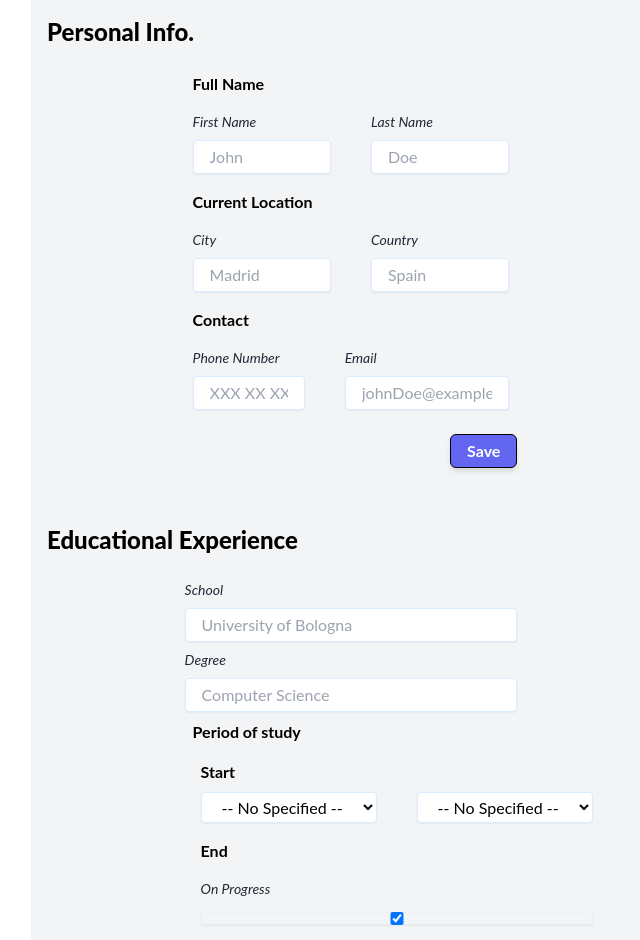
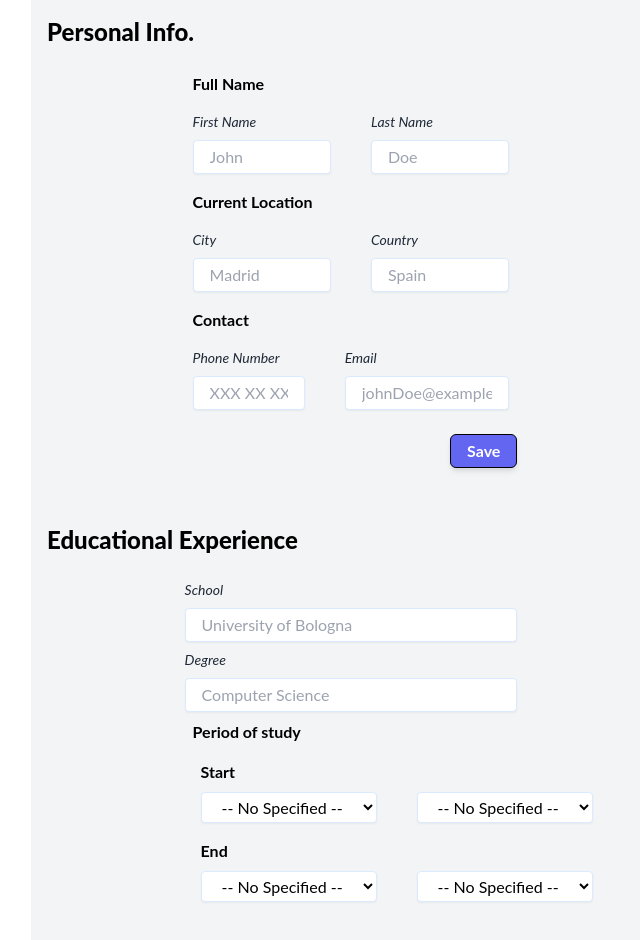
Before and after one commit to JNFussion/cv-application, a React (Create React App) app: page / in a window 1280 px wide. Shown: the top 940 px of the page, without its empty margins (289-929 px from the left). Built offline with nearby package versions, Linux system fonts and the light colour scheme.

Commit message:
add diferent formats to dates

```diff
--- a/src/components/educationInformation.js
+++ b/src/components/educationInformation.js
@@ -7,6 +7,8 @@ import { faEdit, faTrash } from "@fortawesome/free-solid-svg-icons";
 import { faPlusSquare } from "@fortawesome/free-regular-svg-icons";
 import { getMonth, getYear } from "date-fns";
 import List from "./list";
+import isEqual from "date-fns/isEqual";
+import lastDayOfYear from "date-fns/lastDayOfYear";
 
 export const ActionsContext = React.createContext({
   id: "",
@@ -96,12 +98,22 @@ class EducationInformation extends Component {
       return obj;
     }, {});
 
+    if (dateVal.year === "-1" && dateVal.month === "-1") {
+      return new Date();
+    }
+
+    if (dateVal.year !== "" && dateVal.month === "") {
+      return new Date(dateVal.year, 11, 31);
+    }
+
+    if (dateVal.year === "" && dateVal.month !== "") {
+      return new Date(getYear(new Date()), dateVal.month);
+    }
+
     if (dateVal.year !== "" && dateVal.month !== "") {
       return new Date(dateVal.year, dateVal.month);
     }
   }
-
-  getDateMonth(dates) {}
 
   addEducation(e) {
     e.preventDefault();
--- a/src/components/educationInformationField.js
+++ b/src/components/educationInformationField.js
@@ -1,17 +1,29 @@
-import { format, isEqual } from "date-fns";
+import { format, isEqual, isToday, isValid, lastDayOfYear } from "date-fns";
 import { Component } from "react";
 import ActionButton from "./actionButton";
 
 class EducationInformationField extends Component {
+  constructor(props) {
+    super(props);
+
+    this.state = { actionBtnTypes: ["edit", "delete"] };
+  }
+
   timePeriodFormatted(date) {
-    if (isEqual(date, new Date("", ""))) {
+    if (!isValid(date)) {
+      return "Unknown";
+    }
+    if (isToday(date)) {
       return "Present";
     }
+    if (isEqual(lastDayOfYear(date), date)) {
+      return format(date, "yyyy");
+    }
+
     return format(date, "MM-yyyy");
   }
 
   render() {
-    const actionBtnTypes = ["edit", "delete"];
     return (
       <li className="flex justify-between m-2 px-4 py-2 border border-solid border-blue-200 rounded-md bg-gray-200">
         <article>
@@ -28,7 +40,7 @@ class EducationInformationField extends Component {
           <p className="px-1 text-sm font-light">{this.props.item.school}</p>
         </article>
         <div className="flex items-start gap-2">
-          {actionBtnTypes.map((type) => (
+          {this.state.actionBtnTypes.map((type) => (
             <ActionButton btnType={type} id={this.props.item.id} />
           ))}
         </div>
--- a/src/components/group.js
+++ b/src/components/group.js
@@ -1,3 +1,4 @@
+import { lastDayOfYear } from "date-fns";
 import { Component } from "react";
 import uniqid from "uniqid";
 import { capitalize, getSelectType } from "../util";
@@ -5,19 +6,6 @@ import Input from "./input";
 import Select from "./select";
 
 class Group extends Component {
-  constructor(props) {
-    super(props);
-    this.state = { timePeriodCompleted: this.props.timePeriodCompleted };
-
-    this.toggleTimePeriodCompleted = this.toggleTimePeriodCompleted.bind(this);
-  }
-
-  toggleTimePeriodCompleted() {
-    this.setState((prevState) => ({
-      timePeriodCompleted: !prevState.timePeriodCompleted,
-    }));
-  }
-
   getGroupName(str) {
     return str.slice(0, str.search(/[A-Z]/));
   }
@@ -61,11 +49,7 @@ class Group extends Component {
         <fieldset className="group-control field-container gap-0 block flex-wrap">
           <legend>{this.props.group.name}</legend>
           {subGroups.map((group) => (
-            <Group
-              key={group.id}
-              group={group}
-              timePeriodCompleted={this.state.timePeriodCompleted}
-            />
+            <Group key={group.id} group={group} />
           ))}
         </fieldset>
       );
@@ -75,44 +59,17 @@ class Group extends Component {
       <fieldset className={"group-control field-container"}>
         <legend>{capitalize(this.props.group.name)}</legend>
         {this.props.group.fields.map((field) => {
-          if (this.state.timePeriodCompleted) {
-            if (field.name === "endDate.month") {
-              return undefined;
-            }
-            if (field.type && field.name.startsWith("startDate")) {
-              return (
-                <Select
-                  key={field.id}
-                  name={field.name}
-                  type={getSelectType(field.name)}
-                  value={field.value}
-                />
-              );
-            }
-
+          if (field.type && field.type === "select") {
             return (
-              <Input
+              <Select
                 key={field.id}
-                field={{
-                  type: "checkbox",
-                  labelText: "On Progress",
-                  name: "endDate",
-                }}
-                toggleTimePeriodCompleted={this.toggleTimePeriodCompleted}
+                name={field.name}
+                type={getSelectType(field.name)}
+                value={field.value}
               />
             );
-          } else {
-            if (field.type && field.type === "select") {
-              return (
-                <Select
-                  key={field.id}
-                  name={field.name}
-                  type={getSelectType(field.name)}
-                  value={field.value}
-                />
-              );
-            }
           }
+
           return <Input key={field.id} field={field} />;
         })}
       </fieldset>
--- a/src/components/input.js
+++ b/src/components/input.js
@@ -10,7 +10,6 @@ class Input extends Component {
 
   getValue(form, name) {
     let val;
-
     form.forEach((group) => {
       group.fields.forEach((field) => {
         if (field.name === name) {
--- a/src/components/select.js
+++ b/src/components/select.js
@@ -48,6 +48,9 @@ class Select extends Component {
               onChange={handleChange}
             >
               <option value="">-- No Specified --</option>
+              {this.props.name.startsWith("endDate") && (
+                <option value="-1">-- Present</option>
+              )}
               {dates.map((date, index) => this.getOption(date, index))}
             </select>
           );
```
